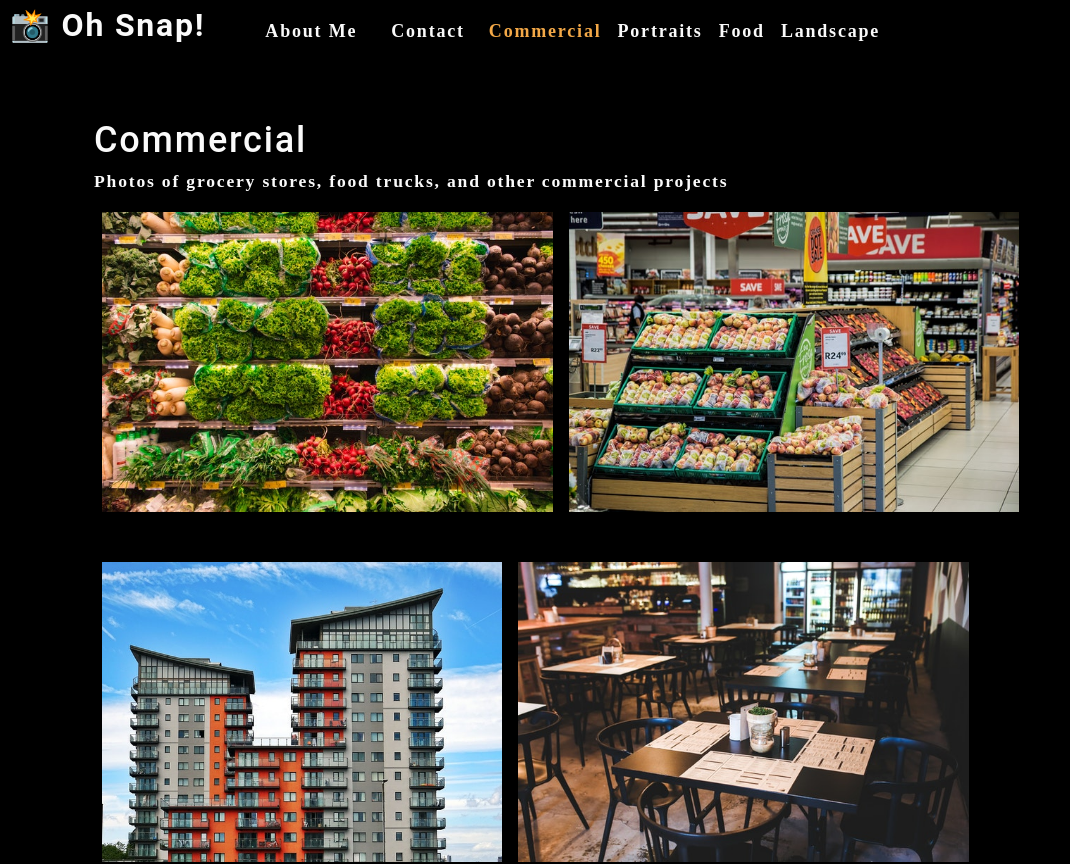
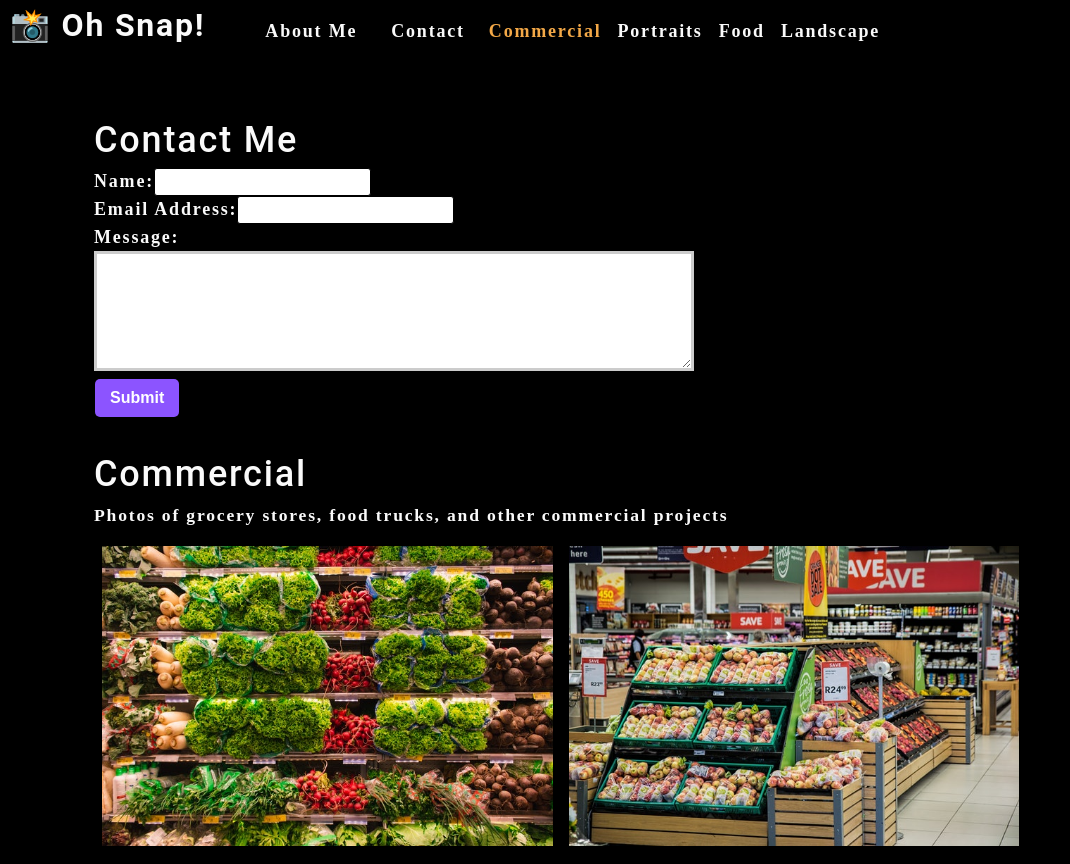
Before and after one commit to Doctor-Worm/Photogenic, a React (Create React App) app: page / in a window 1280 px wide. Shown: the top 864 px of the page, without its empty margins (0-1070 px from the left). Built offline with nearby package versions, Linux system fonts and the light colour scheme.

Commit message:
added form to app.js

```diff
--- a/src/App.js
+++ b/src/App.js
@@ -2,6 +2,7 @@ import React, { useState } from 'react';
 import About from './components/About';
 import Nav from './components/Nav';
 import Gallery from './components/Gallery';
+import ContactForm from './components/Contact';
 
 function App() {
   const [categories] = useState([
@@ -21,6 +22,7 @@ function App() {
         currentCategory={currentCategory}
       ></Nav>
       <main>
+        <ContactForm></ContactForm>
         <div>
           <Gallery currentCategory={currentCategory}></Gallery>
           <About></About>
```
